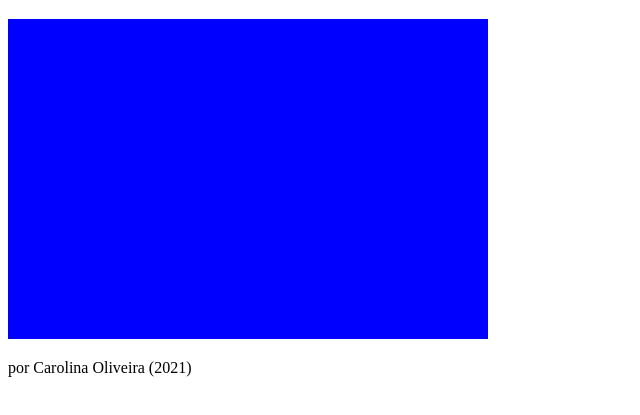
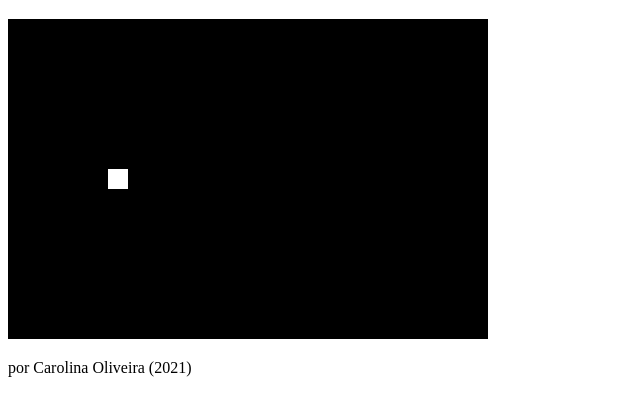
Before and after one commit to ufjf-dcc104/dcc138-2020-3ere-atv1-Caroliveira, a plain HTML site: page index.html in a window 1280 px wide. Shown: the part 61-476 px from the top of the page, without its empty margins (0-640 px from the left). Drawn offline with Linux system fonts and the light colour scheme.

Commit message:
refactor drawing into a function

```diff
--- a/index.html
+++ b/index.html
@@ -14,9 +14,18 @@
         let ctx = canvas.getContext("2d");
         canvas.width = 480;
         canvas.height = 320;
+        let x = 100;
+        draw();
 
-        ctx.fillStyle = "blue"
-        ctx.fillRect(0, 0, canvas.width, canvas.height); //x and y = margin; h and w = size
+        function draw() {
+            // Draw background
+            ctx.fillStyle = "black"
+            ctx.fillRect(0, 0, canvas.width, canvas.height); //x and y = margin; h and w = size
+            // Draw elements
+            ctx.fillStyle = "white"
+            ctx.fillRect(x, 150, 20, 20);
+        }
+
     </script>
 </body>
 </html>
```
